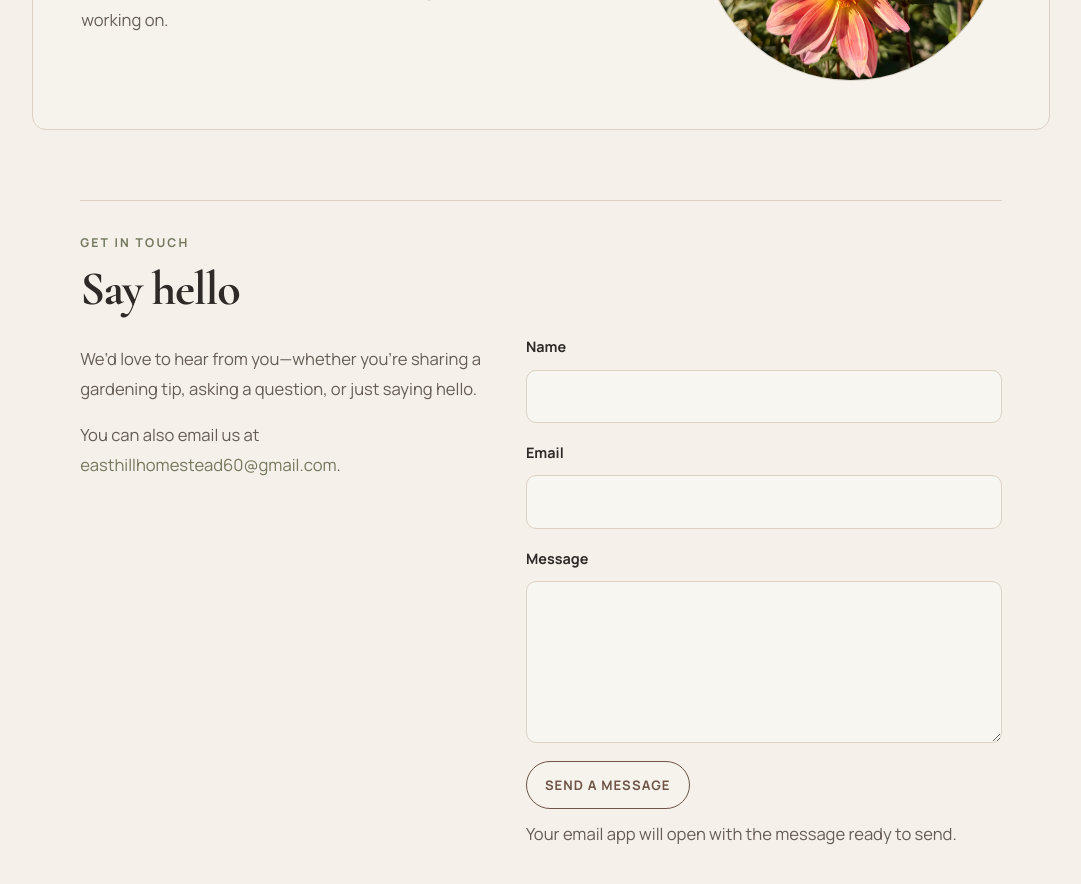
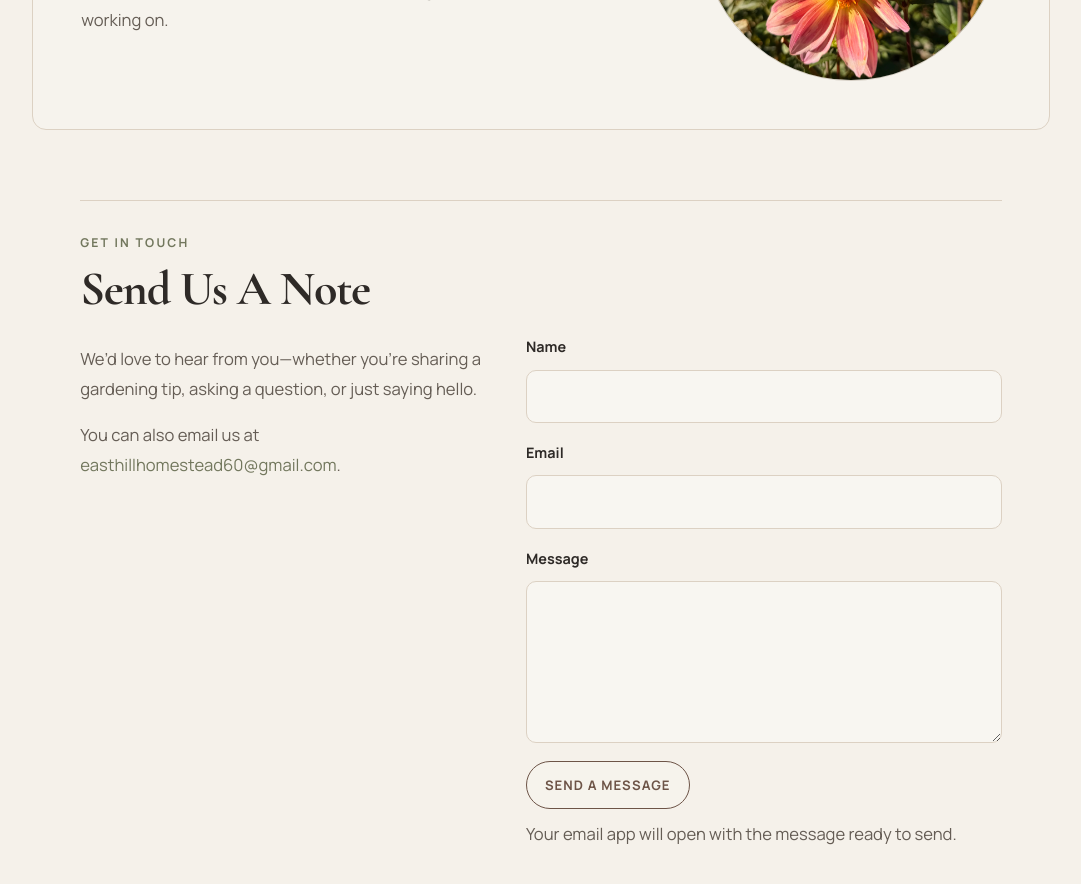
Before and after one commit to ATarren/whistlinghilltophomestead, a Jekyll site: the page built from index.html, in a window 1280 px wide and 900 px high, scrolled down 1372 px. Shown: the top 884 px of the window, without its empty margins (99-1180 px from the left). Built offline with Jekyll 4.4.1, drawn with Linux system fonts in a browser that asks for light colours.

Commit message:
Change contact heading to Send Us A Note

```diff
--- a/index.html
+++ b/index.html
@@ -33,7 +33,7 @@ title: Welcome
 
 <section class="contact-section" id="contact">
   <p class="eyebrow">Get in touch</p>
-  <h2>Say hello</h2>
+  <h2>Send Us A Note</h2>
   <div class="contact-grid">
     <div>
       <p>We’d love to hear from you—whether you’re sharing a gardening tip, asking a question, or just saying hello.</p>
```
